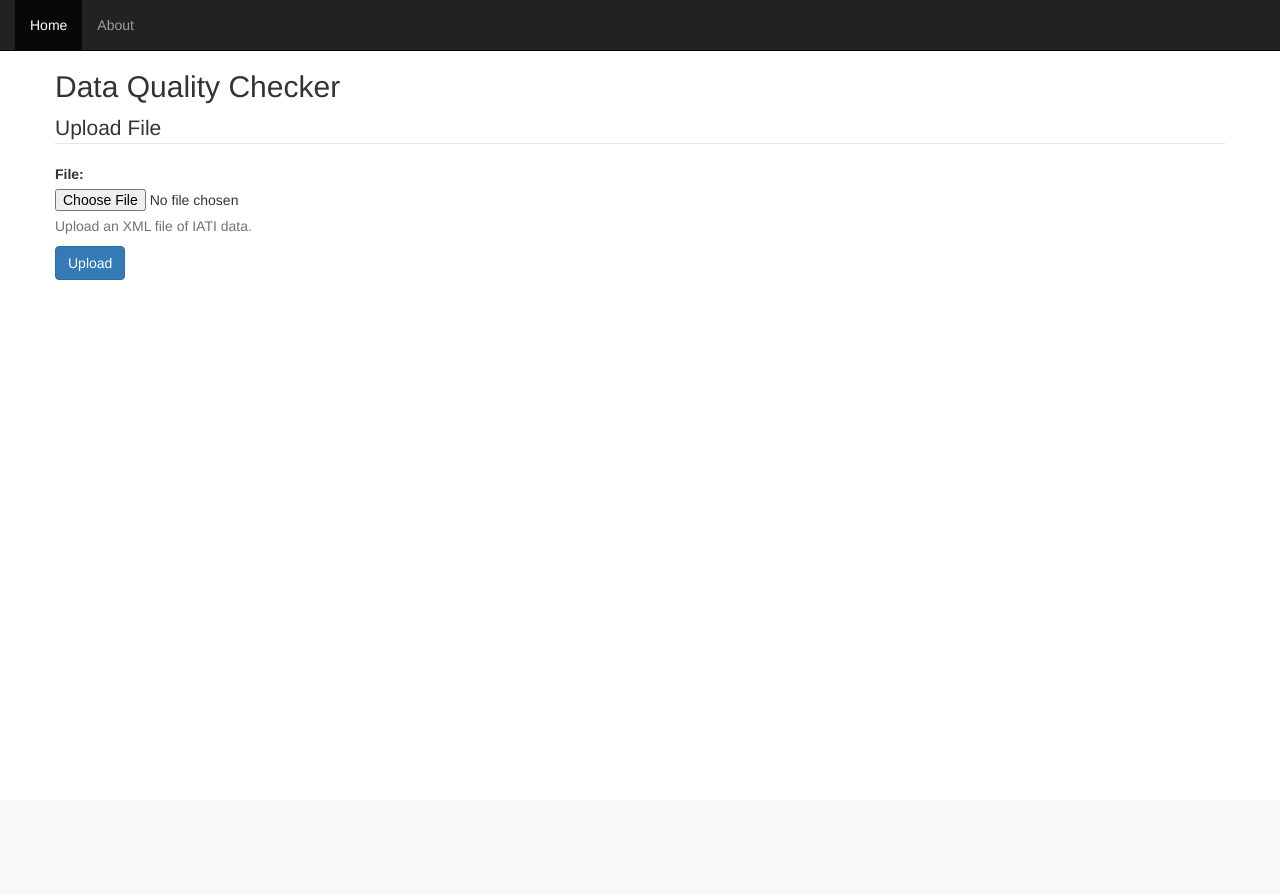
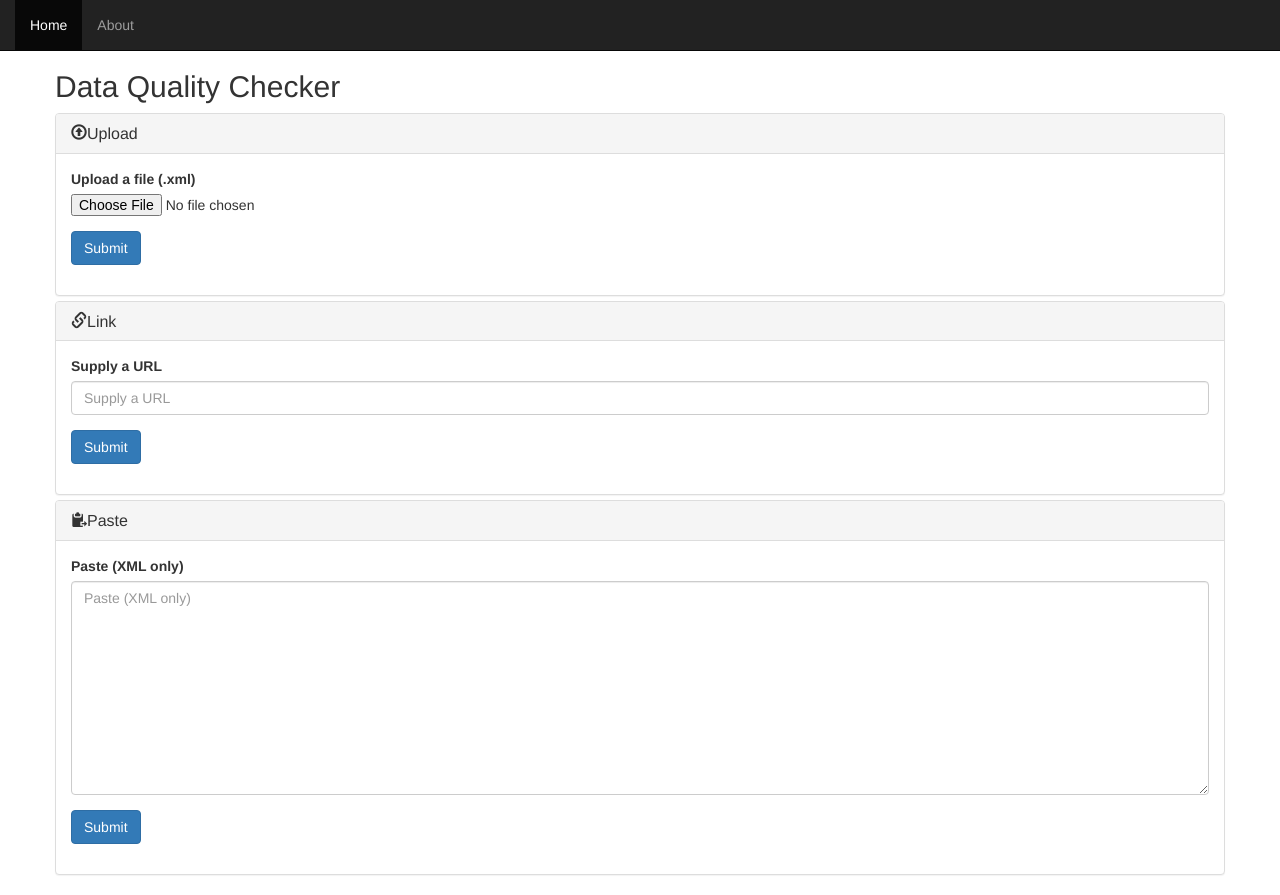
Before and after one commit to pwyf/data-quality-tester, a Flask app: page / in a window 1280 px wide. Before the commit the page ends 280 px from the top, so only its background shows below. Run offline with Flask 2, Linux system fonts and the light colour scheme; parts of the project's set-up code (start-up, migrations or seed data) failed here and were passed over; some libraries are stand-ins or nearby versions.

Commit message:
Add functional upload template

```diff
--- a/IATISimpleTester/templates/upload.html
+++ b/IATISimpleTester/templates/upload.html
@@ -1,15 +1,79 @@
 {% extends "base.html" %}
 
 {% block body %}
+<div id="loading" style="display: none"> <h3> Loading: </h3> <img class="spinner" src="//i1.wp.com/cdnjs.cloudflare.com/ajax/libs/galleriffic/2.0.1/css/loader.gif" alt="spinner" width="30" height="30"> </div>
 
-<form action="{{ url_for('upload') }}" method="post" enctype="multipart/form-data">
-  <fieldset>
-    <legend>Upload File</legend>
-    <label for="file">File:</label>
-    <input type="file" name="file" id="file" />
-    <span class="help-block">Upload an XML file of IATI data.</span>
-    <button type="submit" class="btn btn-primary">Upload</button>
-  </fieldset>
-</form>
+<div class="panel-group" id="accordion" role="tablist" aria-multiselectable="true">
+
+  <div class="panel panel-default">
+    <div class="panel-heading" role="tab" id="headingOne" data-toggle="collapse" data-parent="#accordion" data-target="#collapseOne" aria-expanded="true" aria-controls="collapseOne">
+      <h4 class="panel-title">
+        <a class="accordion-toggle">
+          <span class="glyphicon glyphicon-upload" aria-hidden="true"></span>Upload
+        </a>
+      </h4>
+    </div>
+    <div id="collapseOne" class="panel-collapse collapse in" role="tabpanel" aria-labelledby="headingOne">
+      <div class="panel-body">
+        <form action="{{ url_for('upload') }}" method="POST" enctype="multipart/form-data">
+            <div class="form-group"><label class="control-label" for="id_original_file">Upload a file (.xml)</label><div class="row bootstrap3-multi-input"><div class="col-xs-12"><input class="" id="id_original_file" name="original_file" title="" type="file" /></div></div></div>
+            <div class="form-group">
+                <button type="submit" class="btn btn-primary">
+                    Submit
+                </button>
+            </div>
+        </form>
+      </div>
+    </div>
+  </div>
+
+
+  <div class="panel panel-default">
+    <div class="panel-heading" role="tab" id="headingTwo" data-toggle="collapse" data-parent="#accordion" data-target="#collapseTwo" aria-expanded="true" aria-controls="collapseTwo">
+      <h4 class="panel-title">
+        <a class="accordion-toggle">
+          <span class="glyphicon glyphicon-link" aria-hidden="true"></span>Link
+        </a>
+      </h4>
+    </div>
+    <div id="collapseTwo" class="panel-collapse show-open-if-noscript" role="tabpanel" aria-labelledby="headingTwo">
+      <div class="panel-body">
+        <form action="{{ url_for('upload') }}" id="fetchURL" method="POST">
+            <div class="form-group"><label class="control-label" for="id_source_url">Supply a URL</label><input class="form-control" id="id_source_url" maxlength="2000" name="source_url" placeholder="Supply a URL" required="required" title="" type="url" /></div>
+            <div class="form-group">
+                <button type="submit" class="btn btn-primary">
+                    Submit
+                </button>
+            </div>
+        </form>
+      </div>
+    </div>
+  </div>
+
+
+  <div class="panel panel-default">
+    <div class="panel-heading" role="tab" id="headingThree" data-toggle="collapse" data-parent="#accordion" data-target="#collapseThree" aria-expanded="true" aria-controls="collapseThree">
+      <h4 class="panel-title">
+        <a class="accordion-toggle">
+          <span class="glyphicon glyphicon-paste" aria-hidden="true"></span>Paste
+        </a>
+      </h4>
+    </div>
+    <div id="collapseThree" class="panel-collapse show-open-if-noscript" role="tabpanel" aria-labelledby="headingThree">
+      <div class="panel-body">
+        <form action="{{ url_for('upload') }}" method="POST">
+            <div class="form-group"><label class="control-label" for="id_paste">Paste (XML only)</label><textarea class="form-control" cols="40" id="id_paste" name="paste" placeholder="Paste (XML only)" required="required" rows="10" title="">
+</textarea></div>
+            <div class="form-group">
+                <button type="submit" class="btn btn-primary">
+                    Submit
+                </button>
+            </div>
+        </form>
+      </div>
+    </div>
+
+  </div>
+</div>
 
 {% endblock %}
```
